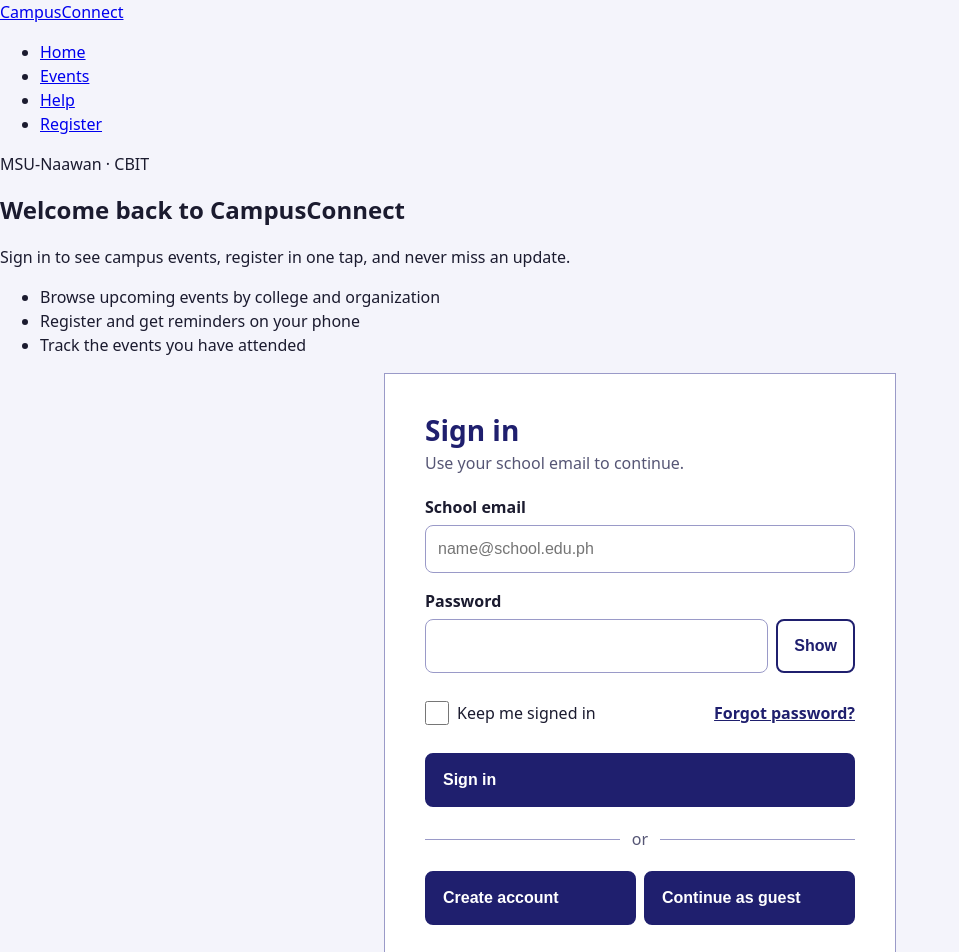
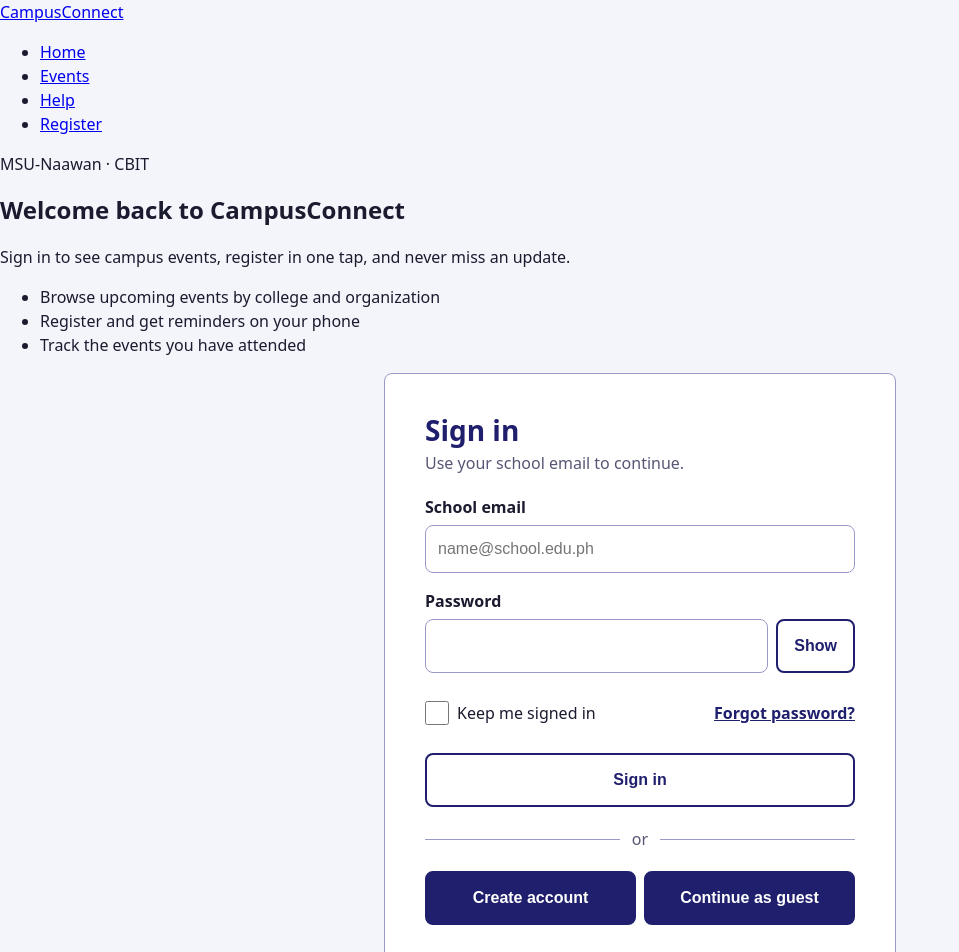
Before and after one commit to enialle2/ccc181-week10-group-CAPPIS, a React (Vite) app: page / in a window 1280 px wide. Shown: the top 952 px of the page, without its empty margins (0-959 px from the left). Built offline with nearby package versions, Linux system fonts and the light colour scheme.

Commit message:
form: fix secondary button colors

```diff
--- a/src/styles/form.css
+++ b/src/styles/form.css
@@ -108,8 +108,8 @@
       width: 100%;
       background: var(--surface);
       border: 1px solid var(--border);
-      border-radius: var (--radius);
-      padding: 1.5 rem 1 rem;
+      border-radius: var(--radius);
+      padding: 1.5rem 1rem;
    }
 
    .login-card__title {
@@ -189,7 +189,7 @@
 
    .form-success {
       padding: 0.75rem;
-      color: var(--succes);
+      color: var(--success);
       background: #e7f6ec;
    }
 
@@ -261,6 +261,7 @@
       border: 2px solid var(--navy);
       border-radius: var(--radius);
       cursor: pointer;
+      justify-content: center;
    }
 
    .btn:focus-visible {
@@ -269,9 +270,9 @@
    }
 
    .btn--primary {
-      width: 100;
-      color: #fff;
-      background: var(--navy);
+      width: 100%;
+      color: var(--navy);
+      background: #fff;
    }
    .btn--primary:hover,
    .btn--primary:focus-visible {
```
